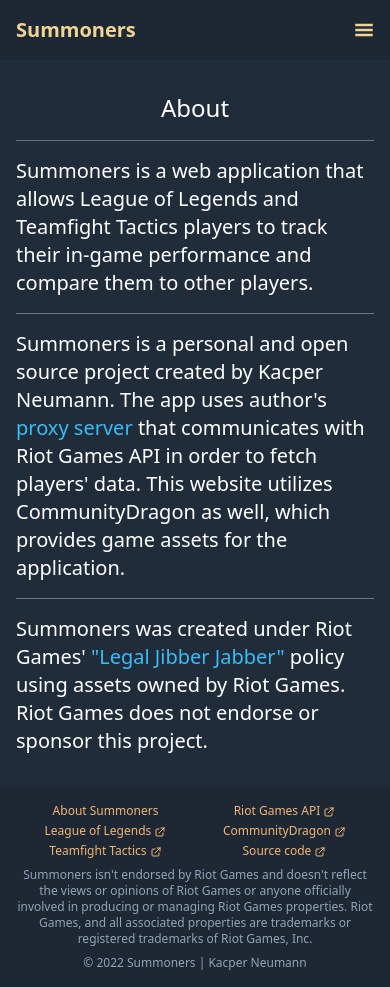
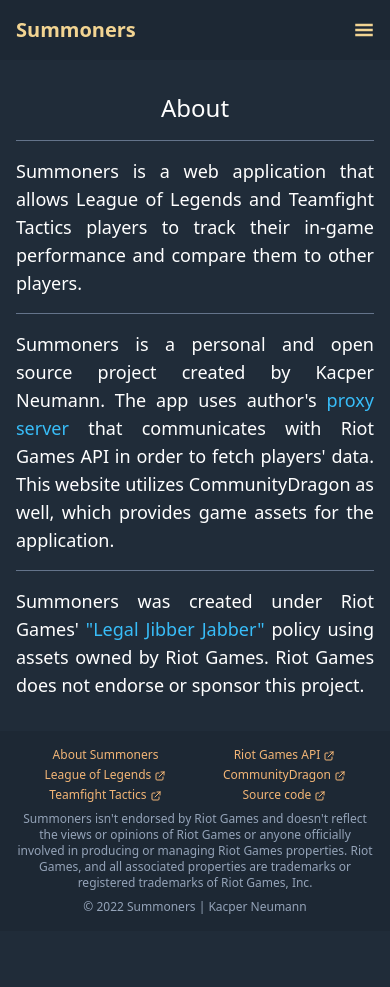
Before and after one commit to Neukz/summoners, a React (Create React App) app: page /about in a window 390 px wide. After the commit the page ends 931 px from the top, so only its background shows below. Built offline with nearby package versions, Linux system fonts and the light colour scheme.

Commit message:
Changed text formatting

```diff
--- a/src/pages/About.jsx
+++ b/src/pages/About.jsx
@@ -1,14 +1,18 @@
 const About = () => {
 	return (
-		<div className="divide-y divide-slate-500 text-xl sm:text-justify">
-			<h1 className="py-4 text-center text-2xl sm:text-left md:text-3xl lg:text-4xl">
-				About
-			</h1>
+		<div className="divide-y divide-slate-500 text-lg text-justify sm:text-xl ">
+			<header className="py-4">
+				<h1 className="text-center text-2xl md:text-left md:text-3xl lg:text-4xl">
+					About
+				</h1>
+			</header>
+
 			<p className="py-4">
 				Summoners is a web application that allows League of Legends and
 				Teamfight Tactics players to track their in-game performance and compare
 				them to other players.
 			</p>
+
 			<p className="py-4">
 				Summoners is a personal and open source project created by Kacper
 				Neumann. The app uses author's{' '}
@@ -23,6 +27,7 @@
 				This website utilizes CommunityDragon as well, which provides game
 				assets for the application.
 			</p>
+
 			<p className="py-4">
 				Summoners was created under Riot Games'{' '}
 				<a
--- a/src/pages/Home.jsx
+++ b/src/pages/Home.jsx
@@ -4,11 +4,13 @@
 	return (
 		<>
 			<div className="flex justify-center items-center md:flex-col">
-				<h1 className="hidden text-2xl sm:block md:text-3xl lg:text-4xl">
-					<span className="text-secondary">LoL</span> &amp;{' '}
-					<span className="text-secondary">TFT</span> stats for your favorite{' '}
-					<span className="text-secondary">Summoners</span>.
-				</h1>
+				<header className="hidden sm:block">
+					<h1 className="text-2xl md:text-3xl lg:text-4xl">
+						<span className="text-secondary">LoL</span> &amp;{' '}
+						<span className="text-secondary">TFT</span> stats for your favorite{' '}
+						<span className="text-secondary">Summoners</span>.
+					</h1>
+				</header>
 
 				<img
 					src="https://raw.communitydragon.org/latest/game/assets/loadouts/summoneremotes/champions/leesin/leesin_happy_cheers_vfx.png"
```
